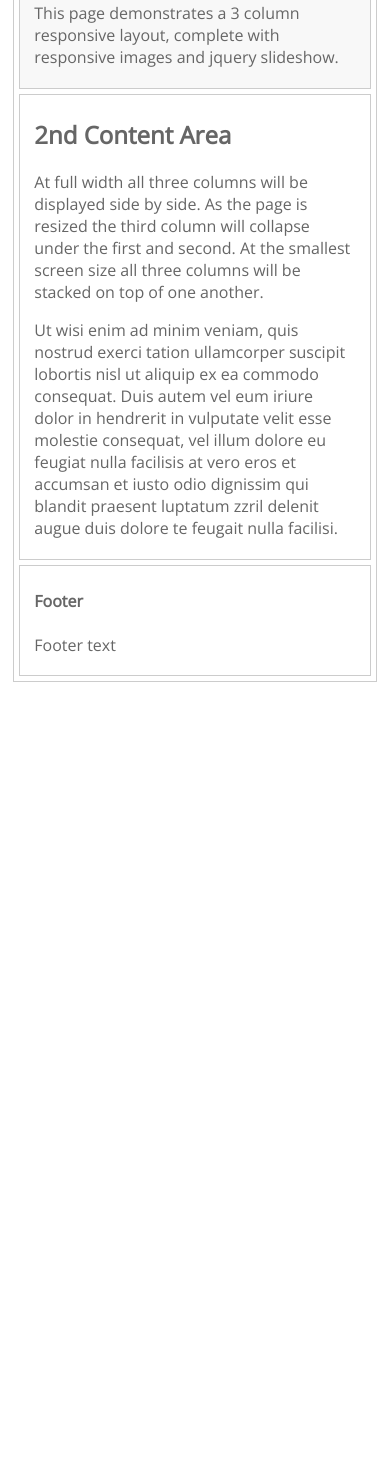
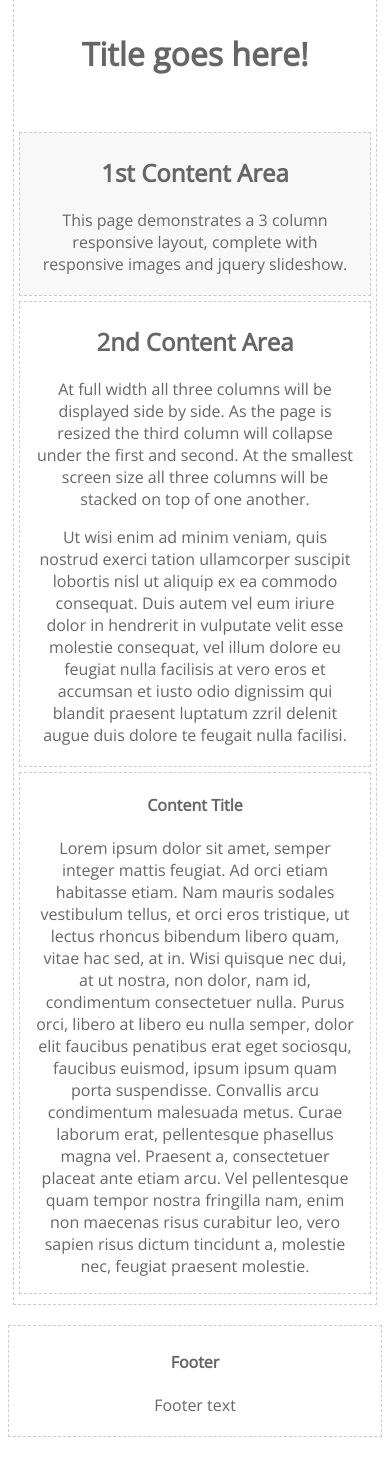
Before and after one commit to MarioSeattle/Basic_Template, a PHP site: page / in a window 390 px wide. Shown: the part 244-1721 px from the top of the page. Before the commit the page ends 926 px from the top, so only its background shows below. Run offline with PHP 8.4, Linux system fonts and the light colour scheme.

Commit message:
Header and Footer addition before uploading testing theme on WP

```diff
--- a/css/styles.css
+++ b/css/styles.css
@@ -1,10 +1,30 @@
 @import url(http://fonts.googleapis.com/css?family=Open+Sans);
+html{
+    position: relative;
+    min-height: 100%;
+    padding-top: 0.5em;
+    padding-bottom: 0.5em;
+    overflow: auto;
+    height: auto;
+    max-width: 100%;
+
+}
 body {
+    position: relative;
+    min-height: 100%;
+    padding-top: 0.5em;
+    padding-bottom: 0.5em;
+    overflow: auto;
+    height: auto;
+    max-width: 100%;
     font-family: 'Open Sans', sans-serif;
     color: #666;
+    text-align: center;
 }
-
-
+header[role="banner"] #logo-main {
+    display: block;
+    margin: 20px auto;
+}
 /* STRUCTURE */
 
 #pagewrap {
@@ -12,8 +32,7 @@ body {
     width: 960px;
     margin: 20px auto;
 }
-
-header {
+#top {
     height: 100px;
     padding: 0 15px;
 }
@@ -25,17 +44,22 @@ header {
 }
 
 #middle {
-    width: 294px;
-    /* Account for margins + border values */
+    width: 294px; /* Account for margins + border values */
     float: left;
     padding: 5px 15px;
-    margin: 0 5px 5px 5px;
+    margin: 0px 5px 5px 5px;
 }
 
 #sidebar {
-    width: 270px;
-    padding: 5px 15px;
+    width: 280px;
+    /*padding: 5px 15px;*/
     float: left;
+    padding-left: 10px;
+}
+
+#fourth {
+    clear: both;
+    padding: 0 15px;
 }
 
 footer {
@@ -43,15 +67,12 @@ footer {
     padding: 0 15px;
 }
 
-
 /************************************************************************************
 MEDIA QUERIES
 *************************************************************************************/
+/* for 980px or less */
+@media screen and (max-width: 980px) {
 
-
-/* for 980px or less */
-
-@media screen and (max-width: 980px) {
     #pagewrap {
         width: 94%;
     }
@@ -62,44 +83,46 @@ MEDIA QUERIES
     #middle {
         width: 41%;
         padding: 1% 4%;
-        margin: 0 0 5px 5px;
+        margin: 0px 0px 5px 5px;
         float: right;
     }
+
     #sidebar {
         clear: both;
         padding: 1% 4%;
         width: auto;
         float: none;
     }
-    header,
-    footer {
+
+    header, footer {
         padding: 1% 4%;
     }
 }
 
+/* for 700px or less */
+@media screen and (max-width: 600px) {
 
-/* for 700px or less */
-
-@media screen and (max-width: 600px) {
     #content {
         width: auto;
         float: none;
     }
+
     #middle {
         width: auto;
         float: none;
-        margin-left: 0;
+        margin-left: 0px;
     }
+
     #sidebar {
         width: auto;
         float: none;
     }
+
 }
 
+/* for 480px or less */
+@media screen and (max-width: 480px) {
 
-/* for 480px or less */
-
-@media screen and (max-width: 480px) {
     header {
         height: auto;
     }
@@ -109,28 +132,27 @@ MEDIA QUERIES
     #sidebar {
         display: none;
     }
+
 }
+
 
 #content {
     background: #f8f8f8;
 }
-
 #sidebar {
     background: #f0efef;
 }
-
-header,
-#content,
-#middle,
-#sidebar {
+#fourth{
+    #f0efef;
+}
+header, #content, #middle, #sidebar, #fourth {
     margin-bottom: 5px;
 }
 
-#pagewrap,
-header,
-#content,
-#middle,
-#sidebar,
-footer {
-    border: solid 1px #ccc;
+#pagewrap, header, #content, #middle, #sidebar, footer {
+    border: dashed 1px #ccc;
 }
+
+#fourth {
+    border: dashed 1px #ccc;
+}
--- a/includes/header.php
+++ b/includes/header.php
@@ -1,12 +1,16 @@
 <?php ?>
 <html>
+
 <body>
 <head>
     <title>Mario's Page</title>
     <meta charset="UTF-8" />
     <meta name="robots" content="noindex, nofollow" />
     <meta name="viewport" content="width=device-width, initial-scale=1">
-    <link href="../css/styles.css" rel="stylesheet" />
+    <link href="css/styles.css" rel="stylesheet" />
     <link href="https://fonts.googleapis.com/css?family=Indie+Flower" rel="stylesheet" type="text/css">
-
 </head>
+<header role="banner">
+    <img id="logo-main" src="https://s3-us-west-2.amazonaws.com/s.cdpn.io/32877/logo-thing.png" width="200" alt="Logo Thing main logo">
+</header>
+<!-- header role="banner" -->
--- a/index.html
+++ b/index.html
@@ -12,6 +12,7 @@
 
 </head>
 
+
 <div id="pagewrap">
 
     <header>
@@ -20,7 +21,9 @@
 
     <section id="content">
         <h2>1st Content Area</h2>
-        <p>This page demonstrates a 3 column responsive layout, complete with responsive images and jquery slideshow.</p>
+        <p>This page demonstrates a 3 column responsive layout, complete with responsive images and jquery slideshow.
+        This page demonstrates a 3 column responsive layout, complete with responsive images and jquery slideshow.
+        This page demonstrates a 3 column responsive layout, complete with responsive images and jquery slideshow.</p>
     </section>
 
     <section id="middle">
--- a/index.php
+++ b/index.php
@@ -1,10 +1,13 @@
 <?php ?>
 <?php include("includes/header.php"); ?>
+<style type="text/css">
+</style>
+
 <div id="pagewrap">
 
-    <header>
-        <h1>3 Column Responsive Layout</h1>
-    </header>
+        <section id="top">
+            <h1>Title goes here!</h1>
+        </section>
 
         <section id="content">
             <h2>1st Content Area</h2>
@@ -13,15 +16,34 @@
 
         <section id="middle">
             <h2>2nd Content Area</h2>
-        <p>At full width all three columns will be displayed side by side. As the page is resized the third column will collapse under the first and second. At the smallest screen size all three columns will be stacked on top of one another.</p>
-        <p>Ut wisi enim ad minim veniam, quis nostrud exerci tation ullamcorper suscipit lobortis nisl ut aliquip ex ea commodo consequat. Duis autem vel eum iriure dolor in hendrerit in vulputate velit esse molestie consequat, vel illum dolore eu feugiat nulla facilisis at vero eros et accumsan et iusto odio dignissim qui blandit praesent luptatum zzril delenit augue duis dolore te feugait nulla facilisi.</p>
+            <p>At full width all three columns will be displayed side by side. As the page is resized the third column will
+                collapse under the first and second. At the smallest screen size all three columns will be stacked on top of
+                one another.</p>
+            <p>Ut wisi enim ad minim veniam, quis nostrud exerci tation ullamcorper suscipit lobortis nisl ut aliquip ex ea
+                commodo consequat. Duis autem vel eum iriure dolor in hendrerit in vulputate velit esse molestie consequat,
+                vel illum dolore eu feugiat nulla facilisis at vero eros et accumsan et iusto odio dignissim qui blandit
+                praesent luptatum zzril delenit augue duis dolore te feugait nulla facilisi.</p>
         </section>
 
         <aside id="sidebar">
             <h2>3rd Content Area</h2>
             <p>Eodem modo typi, qui nunc nobis videntur parum clari, fiant sollemnes in futurum.</p>
-        <p>Lorem ipsum dolor sit amet, consectetuer adipiscing elit, sed diam nonummy nibh euismod tincidunt ut laoreet dolore magna aliquam erat volutpat.</p>
+            <p>Lorem ipsum dolor sit amet, consectetuer adipiscing elit, sed diam nonummy nibh euismod tincidunt ut
+                laoreet dolore magna aliquam erat volutpat.</p>
             <p>Eodem modo typi, qui nunc nobis videntur parum clari, fiant sollemnes in futurum.</p>
         </aside>
 
+        <section id="fourth">
+            <h4>Content Title </h4>
+            <p>Lorem ipsum dolor sit amet, semper integer mattis feugiat. Ad orci etiam habitasse etiam. Nam mauris sodales
+                vestibulum tellus, et orci eros tristique, ut lectus rhoncus bibendum libero quam, vitae hac sed, at in. Wisi
+                quisque nec dui, at ut nostra, non dolor, nam id, condimentum consectetuer nulla. Purus orci, libero at libero
+                eu nulla semper, dolor elit faucibus penatibus erat eget sociosqu, faucibus euismod, ipsum ipsum quam porta
+                suspendisse. Convallis arcu condimentum malesuada metus. Curae laborum erat, pellentesque phasellus magna vel.
+                Praesent a, consectetuer placeat ante etiam arcu. Vel pellentesque quam tempor nostra fringilla nam, enim non
+                maecenas risus curabitur leo, vero sapien risus dictum tincidunt a, molestie nec, feugiat praesent molestie.</p>
+        </section>
+
+    </div>
+
     <?php include("includes/footer.php"); ?>
```
Lines whose indentation alone changed are shown as unchanged.
